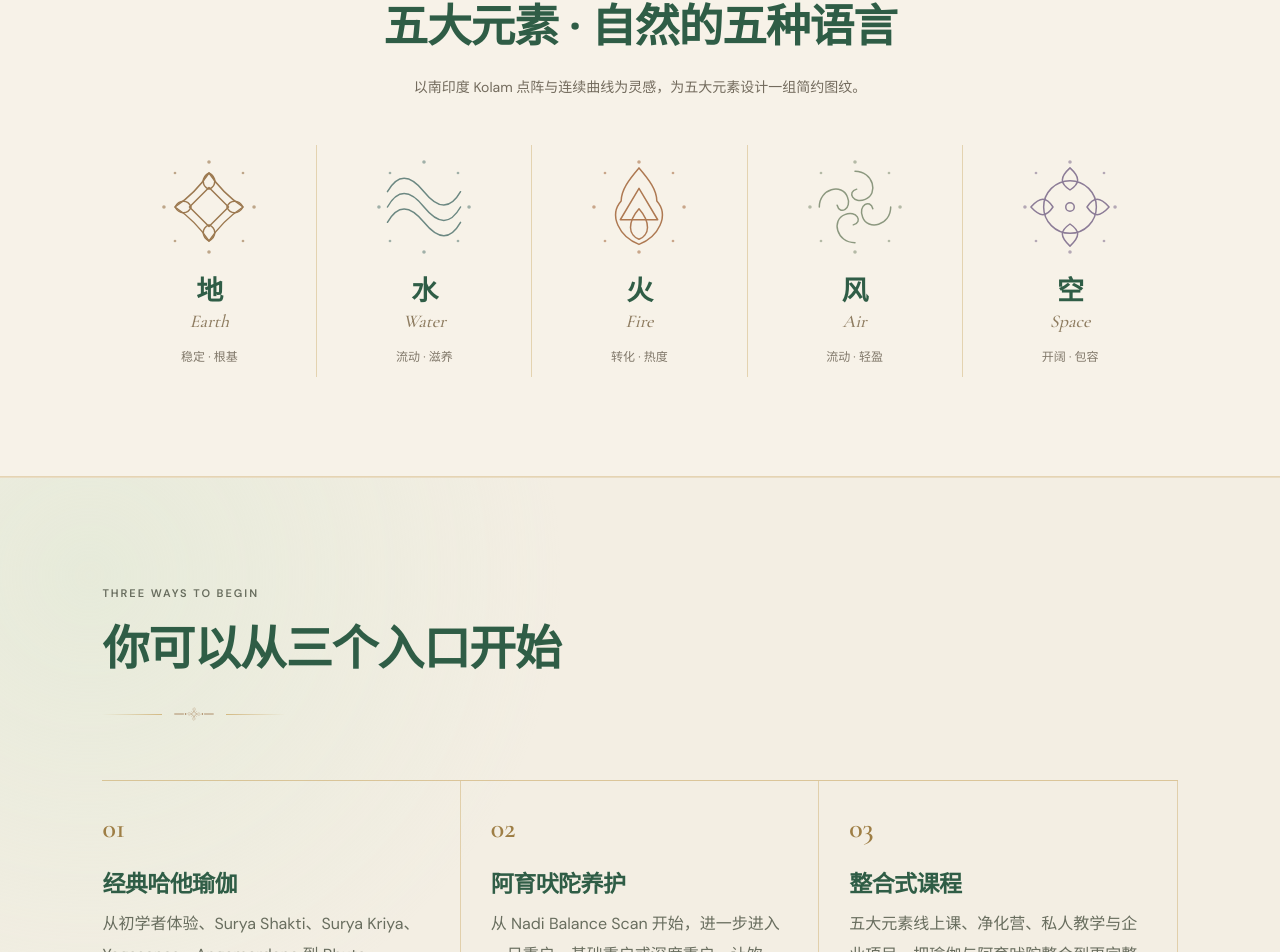
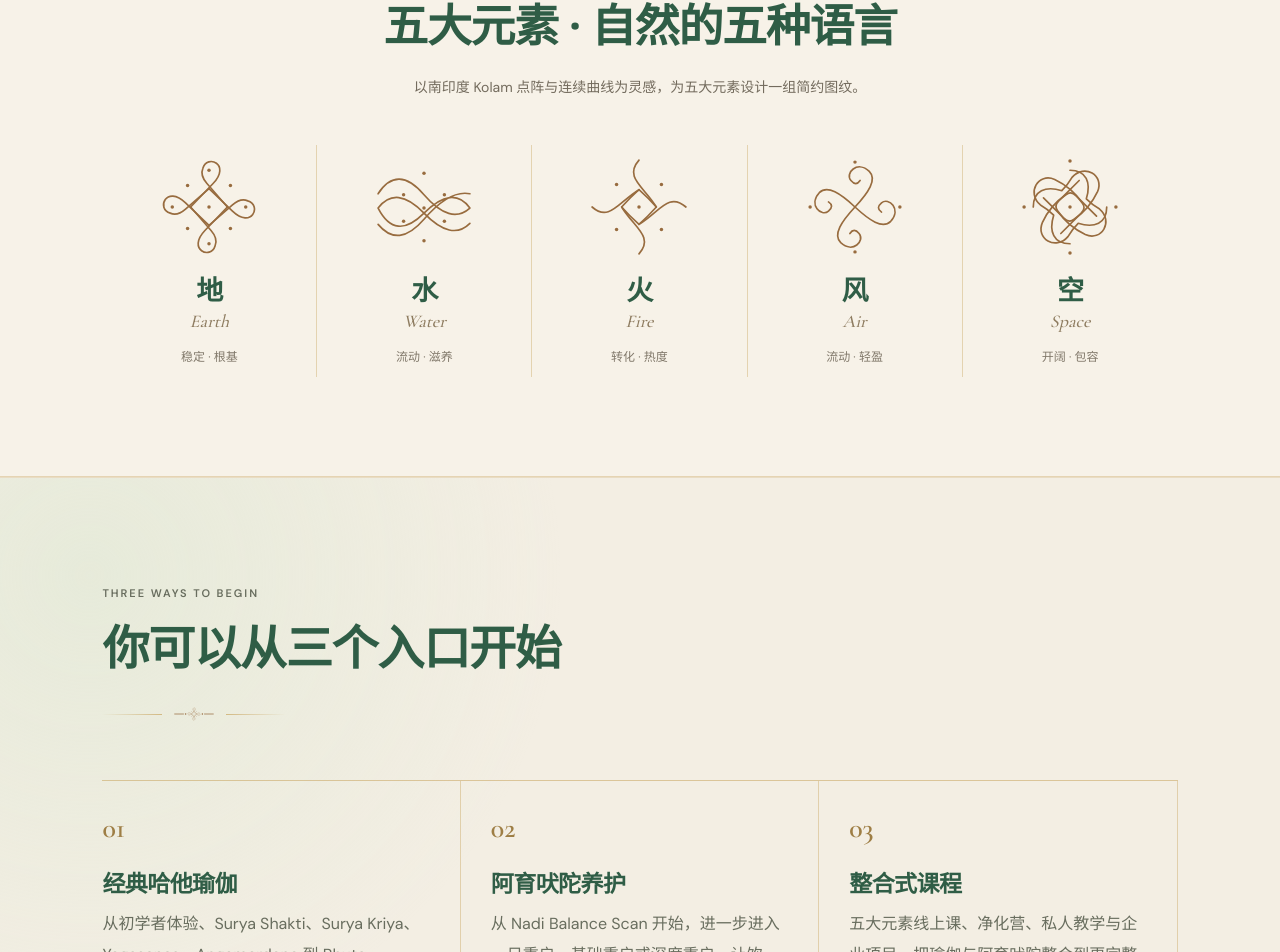
Before and after one commit to yogasriliew-source/yoagsri.org, a Next.js app: page / in a window 1280 px wide. Shown: the part 1943-2895 px from the top of the page. Built offline with nearby package versions, Linux system fonts and the light colour scheme.

Commit message:
Render approved Library SVG artwork in components/five-elements.tsx

```diff
--- a/components/five-elements.tsx
+++ b/components/five-elements.tsx
@@ -1,8 +1,8 @@
-import { KolamMark, type ElementKind } from "./kolam-mark";
+import { SiteIcon, type SiteIconName } from "./site-icon";
 import type { Lang } from "@/data/courses";
 
 const elements: ReadonlyArray<{
-  kind: ElementKind;
+  kind: SiteIconName;
   zh: string;
   en: string;
   qualityZh: string;
@@ -27,7 +27,7 @@ export function FiveElements({ lang }: { lang: Lang }) {
     </div>
     <div className="element-grid">
       {elements.map((el) => <div className="element-tile" key={el.kind}>
-        <KolamMark kind={el.kind} size={102} className={`element-mark element-${el.kind}`} />
+        <SiteIcon name={el.kind} size={102} className={`element-mark element-${el.kind}`} />
         <h3>{zh ? el.zh : el.en}</h3>
         <span className="element-english">{zh ? el.en : el.zh}</span>
         <p>{zh ? el.qualityZh : el.qualityEn}</p>
```
